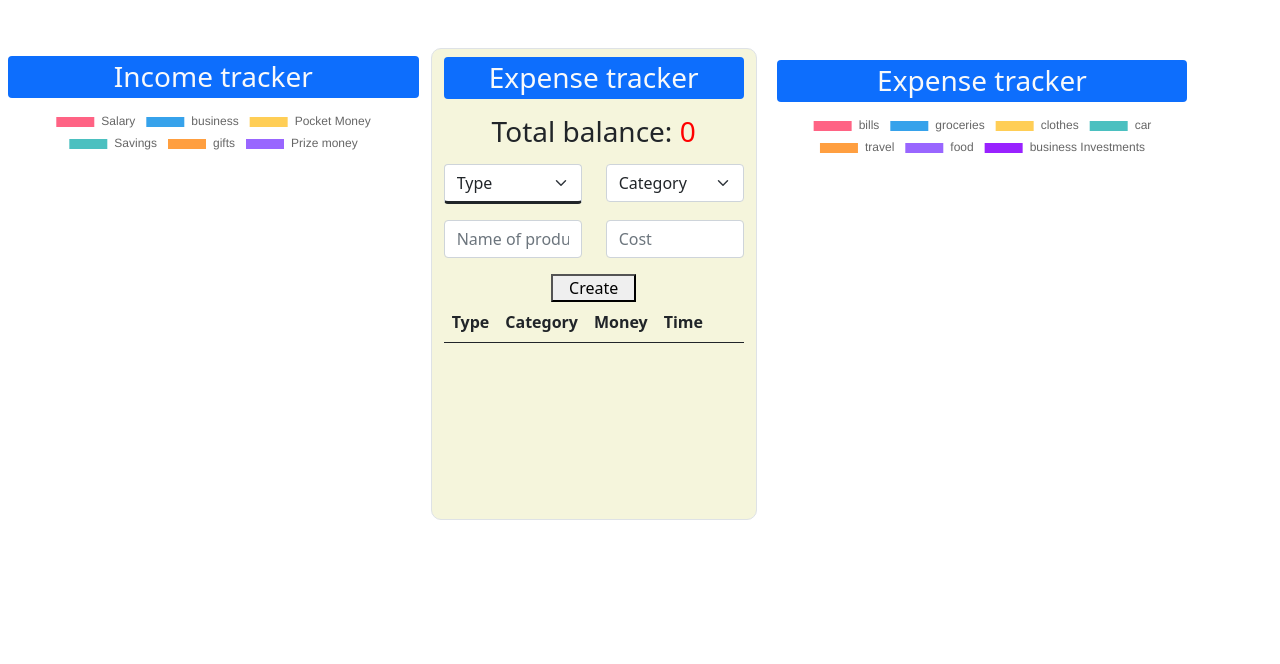
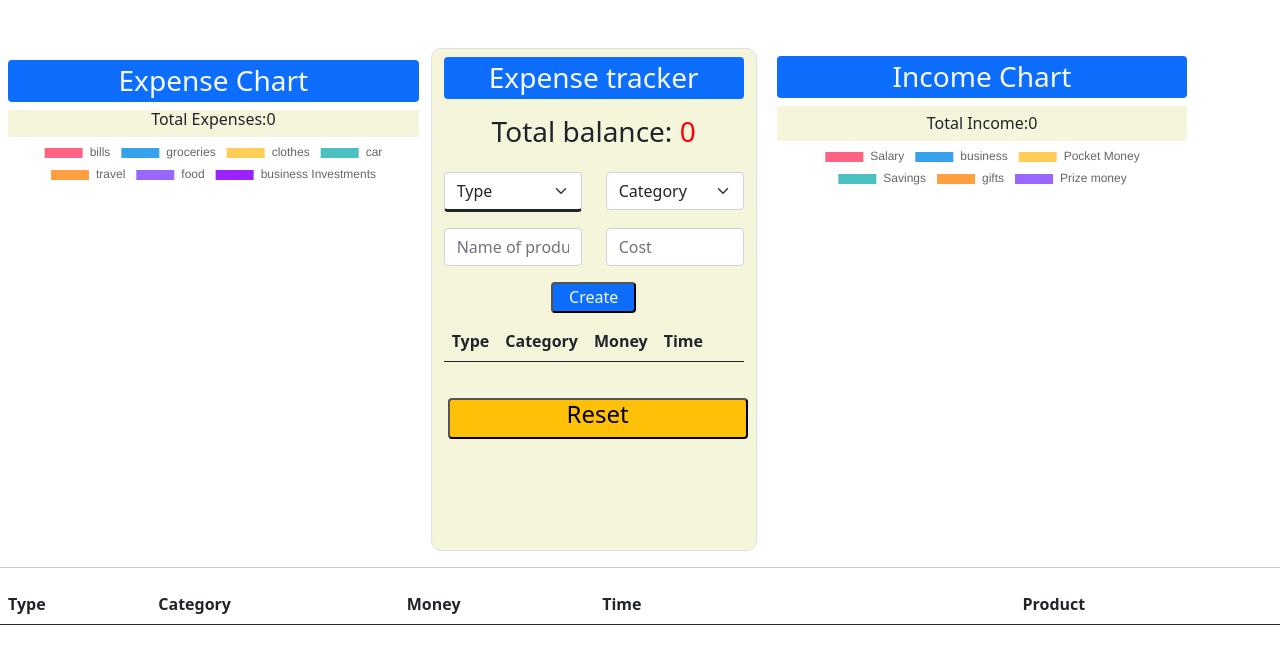
Before and after one commit to SirraRakesh/Expense_Tracker, a React (Create React App) app: page / in a window 1280 px wide. Shown: the top 664 px of the page. Built offline with nearby package versions, Linux system fonts and the light colour scheme.

Commit message:
second commit

```diff
--- a/src/components/createexpense.jsx
+++ b/src/components/createexpense.jsx
@@ -65,12 +65,30 @@ function Createexpense() {
   };
 
   const handleDelete = (index) => {
-    const updatedData = [...data];
-    updatedData.splice(index, 1);
-    setData(updatedData);
-    localStorage.setItem("data", JSON.stringify(updatedData));
+    var deleteConfirmed = window.confirm(
+      "Are you sure you want to delete this item?"
+    );
+    if (deleteConfirmed) {
+      const updatedData = [...data];
+      updatedData.splice(index, 1);
+      setData(updatedData);
+      localStorage.setItem("data", JSON.stringify(updatedData));
+    }
   };
-
+  const HandleReset = () => {
+    const confirm = window.confirm(
+      "Are you sure wanted to clear your all income and expense data "
+    );
+    if (confirm) {
+      const confirm = window.confirm(
+        "Reset means all your income and expense data will erase and starts from new, Are you Ok with that?  "
+      );
+      if (confirm) {
+        setData([]);
+        localStorage.setItem("data", JSON.stringify(data));
+      }
+    }
+  };
   const categoryOptions = type === "expense" ? expensecategory : incomecategory;
 
   return (
@@ -79,18 +97,21 @@ function Createexpense() {
         className="row"
         // style={{ marginTop: "60px" }}
       >
-        {/* *******income Tracker ************* */}
-        <div className="d-flex flex-column col-md-4  ms-2">
-          <div className="mt-2">
-            <h3 className="text-center mt-5 mx-auto text-light p-1 my-2 rounded bg-primary">
-              Income tracker
+        {/* *******expense Tracker************* */}
+        <div className="d-flex flex-column col-md-4  ms-2 mt-md-5 ">
+          <div className="mt-1">
+            <h3 className="text-center mx-auto text-light p-1 my-2 rounded bg-primary">
+              Expense Chart
             </h3>
           </div>
+          <div className="d-flex" style={{ backgroundColor: "beige" }}>
+            <h6 className="mx-auto">Total Expenses:{totalexpense}</h6>
+          </div>
           <div>
-            <Incomechart />
+            <Expensechart />
           </div>
         </div>
-        {/* *******income Tracker end ************* */}
+        {/* *******expense Tracker end ************* */}
 
         <div
           className="col-md-3 border  mt-5 fluid-container "
@@ -103,7 +124,8 @@ function Createexpense() {
           <form onSubmit={handleSubmit} className="" style={{}}>
             {" "}
             <h3
-              className="text-center text-light p-1 my-2 rounded bg-primary
+              // id="blink"
+              className="text-light  text-center  p-1 my-2 rounded bg-primary
             "
             >
               Expense tracker
@@ -114,10 +136,42 @@ function Createexpense() {
                 style={{
                   color: totalincome - totalexpense > 0 ? "green" : "red",
                 }}
+                className={
+                  totalincome - totalexpense < 0 ? " blink" : "noblink"
+                }
               >
                 {totalincome - totalexpense}
               </span>
             </h3>
+            <div className="d-flex">
+              <small
+                style={{
+                  display:
+                    totalincome - totalexpense < 0 && data.length > 0
+                      ? "block"
+                      : "none",
+                }}
+                className="mx-auto text-center text-danger blink"
+              >
+                you are running out of your money
+              </small>
+            </div>
+            <div className="d-flex">
+              {console.log(totalincome, totalexpense)}
+              <small
+                style={{
+                  display:
+                    totalincome - totalexpense < totalincome * 0.1 &&
+                    totalincome - totalexpense > 0
+                      ? "block"
+                      : "none",
+                }}
+                className="mx-auto text-center text-warning blink"
+              >
+                your balance is lessthan 10% of your income<br></br>
+                your total income is {totalincome}
+              </small>
+            </div>
             <div className="mt-3 row">
               <div className="col-6">
                 <select
@@ -176,7 +230,11 @@ function Createexpense() {
               </div>
             </div>
             <div className="d-flex mt-3">
-              <button type="submit" className="mx-auto px-3">
+              <button
+                type="submit"
+                className="mx-auto px-3 bg-primary rounded h6 py-1 text-light
+                "
+              >
                 Create
               </button>
             </div>
@@ -189,12 +247,13 @@ function Createexpense() {
                   <th>Category</th>
                   <th>Money</th>
                   <th style={{ minWidth: "150px" }}>Time</th>
-                  <th></th>
+                  <th>Edit</th>
                 </tr>
               </thead>
               <tbody>
                 {data?.map((ele, idx) => {
-                  const time = moment(ele.date, "M/D/YYYY, h:mm:ss A");
+                  const date = new Date(Date.now());
+                  // console.log(date.toLocaleString());
                   return (
                     ele.type && (
                       <tr key={idx}>
@@ -230,7 +289,9 @@ function Createexpense() {
                           {ele.money}
                         </td>
                         <td>
-                          <small>{time.fromNow()}</small>
+                          {/* <small>{time}</small> */}
+
+                          <small>{date.toLocaleString()}</small>
                         </td>
                         <td>
                           <div
@@ -247,23 +308,99 @@ function Createexpense() {
               </tbody>
             </table>
           </div>
+          <div className="py-3">
+            <button
+              className=" m-1  bg-warning container rounded "
+              onClick={HandleReset}
+            >
+              <h4>Reset</h4>
+            </button>
+          </div>
         </div>
 
-        {/* *******expense Tracker************* */}
-        <div className="d-flex flex-column col-md-4  ms-2 mt-5 ">
-          <div className="mt-1">
-            <h3 className="text-center mx-auto text-light p-1 my-2 rounded bg-primary">
-              Expense tracker
+        {/* *******income Tracker ************* */}
+        <div className="d-flex flex-column col-md-4  ms-2">
+          <div className="mt-2">
+            <h3 className="text-center mt-md-5 mx-auto text-light p-1 my-2 rounded bg-primary">
+              Income Chart
             </h3>
           </div>
+          <div className="d-flex" style={{ backgroundColor: "beige" }}>
+            <h6 className="mx-auto pt-2">Total Income:{totalincome}</h6>
+          </div>
           <div>
-            <Expensechart />
+            <Incomechart />
           </div>
         </div>
-        {/* *******expense Tracker end ************* */}
+        {/* *******income Tracker end ************* */}
       </div>
+      <hr></hr>
+
       {/* <div className="">Your highest spending is on {}</div>
       <ExpenseData></ExpenseData> */}
+      <div>
+        <div style={{ maxHeight: "500px", overflowY: "scroll" }}>
+          <table className="table my-table responsive">
+            <thead>
+              <tr>
+                <th>Type</th>
+                <th>Category</th>
+                <th>Money</th>
+                <th style={{ minWidth: "150px" }}>Time</th>
+                <th>Product</th>
+                <th></th>
+              </tr>
+            </thead>
+            <tbody>
+              {data?.map((ele, idx) => {
+                const date = new Date(Date.now());
+                // console.log(date.toLocaleString());
+                return (
+                  ele.type && (
+                    <tr key={idx}>
+                      <td
+                        style={{
+                          color: ele.type === "income" ? "green" : "red",
+                        }}
+                      >
+                        {ele.type}
+                      </td>
+                      <td>{ele.category}</td>
+                      <td
+                        style={{
+                          color: ele.type === "income" ? "green" : "red",
+                        }}
+                      >
+                        <span
+                          style={{
+                            display: ele.type === "income" ? "inline" : "none",
+                          }}
+                        >
+                          +
+                        </span>
+                        <span
+                          style={{
+                            display: ele.type === "income" ? "none" : "inline",
+                          }}
+                        >
+                          -
+                        </span>
+                        {ele.money}
+                      </td>
+                      <td>
+                        {/* <small>{time}</small> */}
+
+                        <small>{date.toLocaleString()}</small>
+                      </td>
+                      <td>{ele.product}</td>
+                    </tr>
+                  )
+                );
+              })}
+            </tbody>
+          </table>
+        </div>
+      </div>
     </>
   );
 }
--- a/src/components/expensestyles.css
+++ b/src/components/expensestyles.css
@@ -0,0 +1,17 @@
+@keyframes blink {
+    0% {
+      opacity: 0;
+    }
+    50% {
+      opacity: 1;
+    }
+  }
+
+  .blink {
+    animation: blink 1s infinite;
+
+  }
+  button:active{
+    background-color: blueviolet;
+opacity: 0.5;
+  }
```
